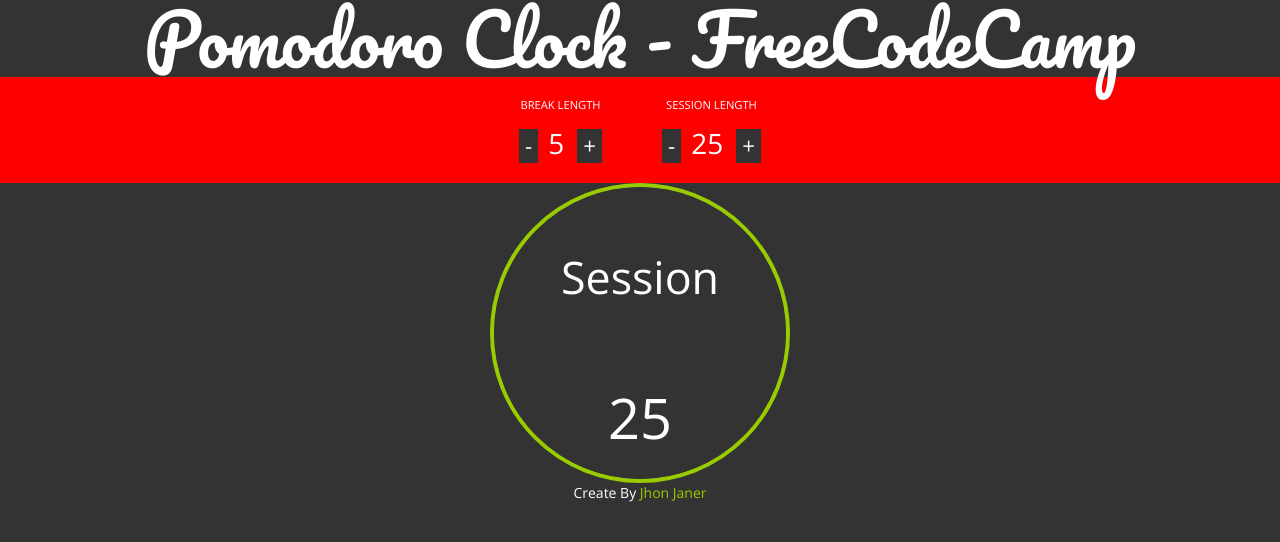
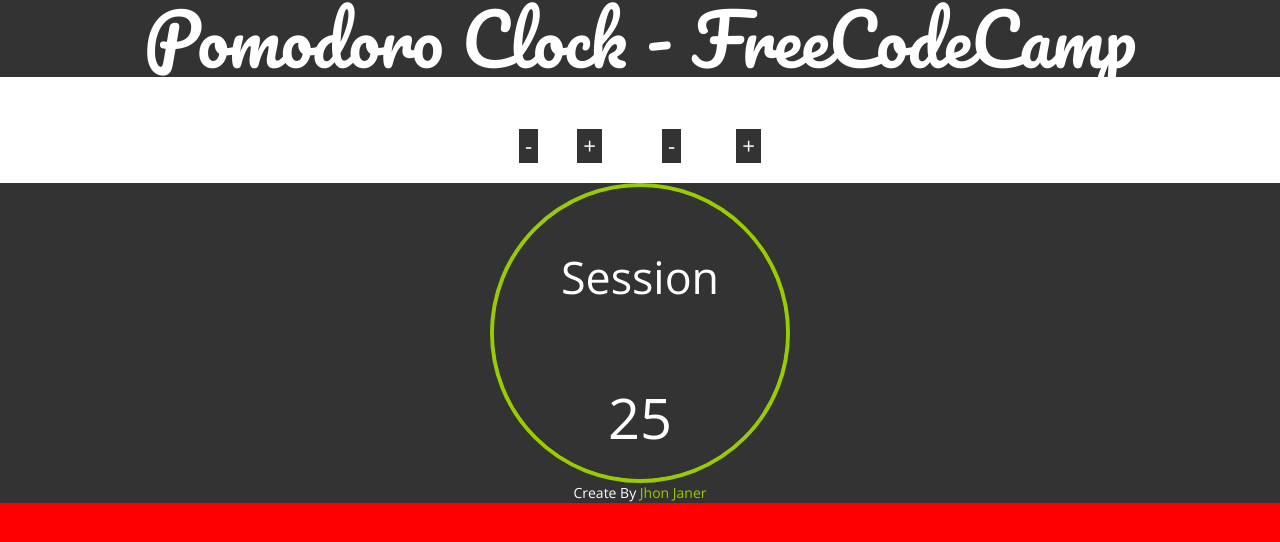
Before and after one commit to jhon1989/Front-End-Development, a plain HTML site: page Pomodoro-Clock/index.html in a window 1280 px wide. Drawn offline with nearby package versions, Linux system fonts and the light colour scheme.

Commit message:
Update style.css

```diff
--- a/Pomodoro-Clock/css/style.css
+++ b/Pomodoro-Clock/css/style.css
@@ -3,13 +3,11 @@
   margin     : 0;
   font-family: Open Sans, Arial;
 }
-main {
-  background-color: red;
-}
+
 html {
   height          : 100%;
   overflow        : hidden;
-  background-color: #333333;
+  background-color: red;
 }
 h1 {
   display         : block;
```
